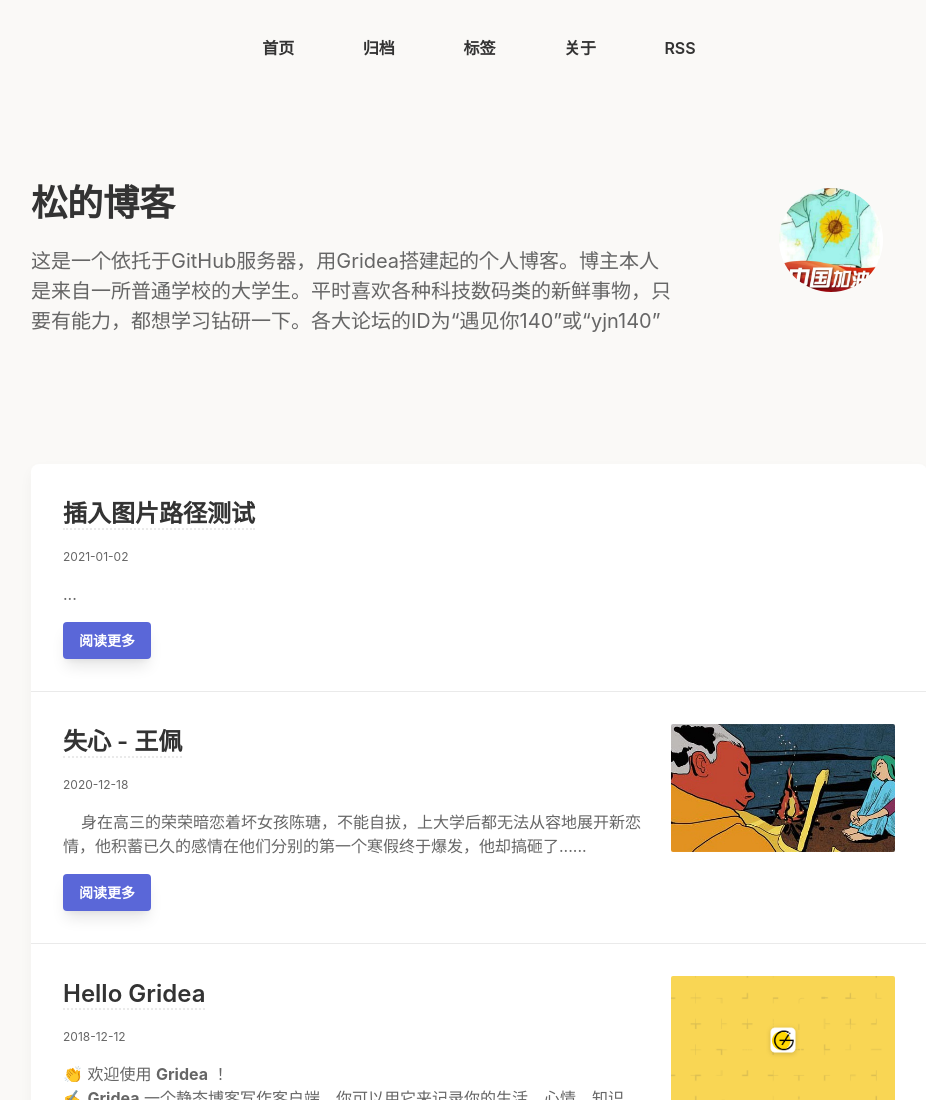
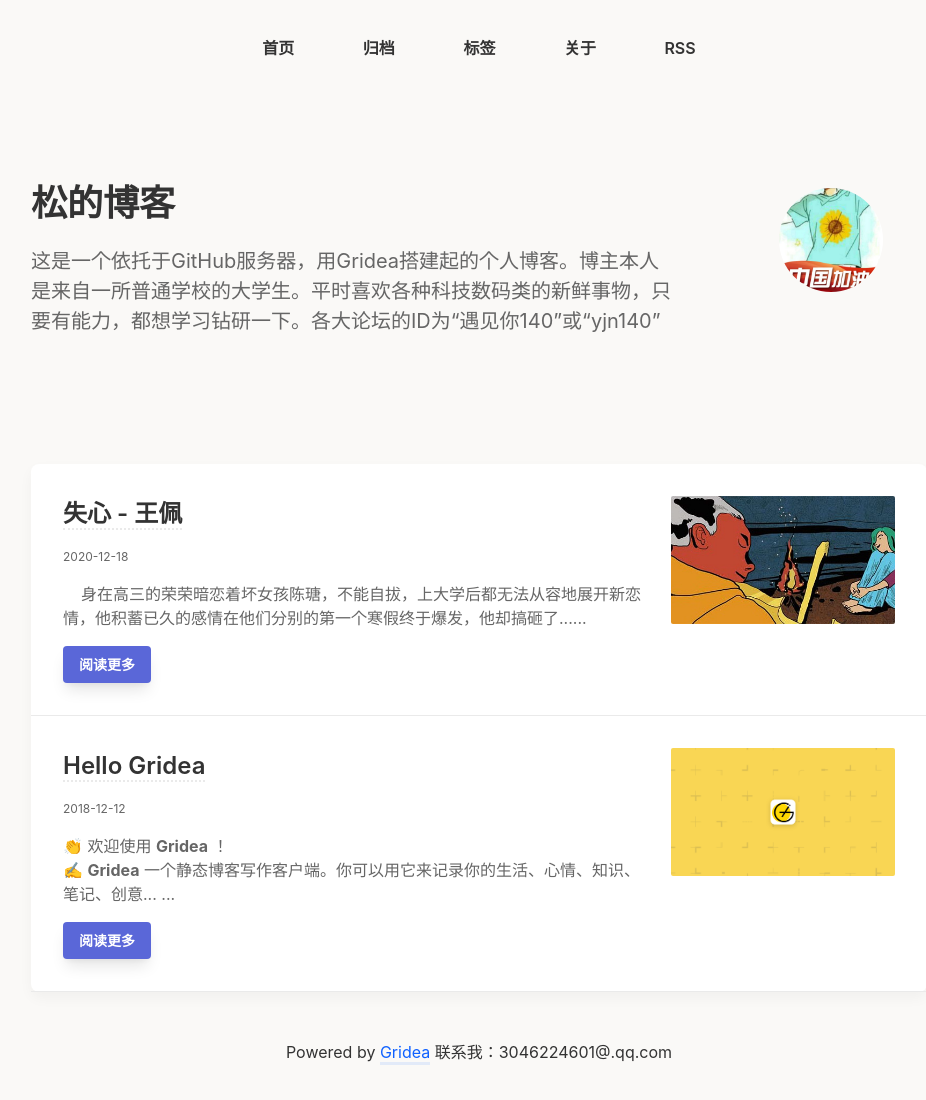
Before and after one commit to yjn140/yjn140.github.io, a plain HTML site: page index.html in a window 1280 px wide. Shown: the top 1100 px of the page, without its empty margins (161-1087 px from the left). Drawn offline with nearby package versions, Linux system fonts and the light colour scheme; a web font is replaced by a local one.

Commit message:
update from gridea: 2021-01-02 23:53:13

```diff
--- a/index.html
+++ b/index.html
@@ -63,32 +63,12 @@
 
   </div>
   <div class="md:mx-8 flex-shrink-0 self-start rounded-full border-4 border-dotted border-transparent hover:border-yellow-50 p-2 w-32 h-32 order-1 md:order-2 mx-auto s3-dotted">
-    <img class="rounded-full object-cover" src="https://yjn140.github.io/images/avatar.png?v=1609602673466" alt="松的博客" width="100%" height="100%">
+    <img class="rounded-full object-cover" src="https://yjn140.github.io/images/avatar.png?v=1609602783527" alt="松的博客" width="100%" height="100%">
   </div>
 </header>
 
 
       <div class="shadow-box bg-white dark:bg-gray-600 border-gray-300 rounded-none md:rounded-lg -mx-1 md:mx-0 md:px-0">
-
-  <div class="p-8 border-b border-gray-200 dark:border-gray-700 flex relative overflow-hidden flex-col md:flex-row animated fadeIn">
-
-    <div class="flex-1 order-2 md:order-1">
-      <h2 class="text-2xl font-semibold mb-4">
-        <a href="https://yjn140.github.io/k_5p3tfWX/" class="text-gray-700 dark:text-gray-200 border-b-2 border-dotted border-gray-200 dark:border-gray-400 dark:hover:border-gray-200 hover:border-gray-600 transition-all duration-100">
-          插入图片路径测试
-        </a>
-      </h2>
-      <div class="mb-4 text-xs text-gray-500">2021-01-02</div>
-      <div class="mb-4 text-gray-500 dark:text-gray-300">
-
-...
-      </div>
-      <a href="https://yjn140.github.io/k_5p3tfWX/" class="btn">
-        阅读更多
-      </a>
-    </div>
-
-  </div>
 
   <div class="p-8 border-b border-gray-200 dark:border-gray-700 flex relative overflow-hidden flex-col md:flex-row animated fadeIn">
 
```
Also changed, not shown: archives/index.html (+0 -9 lines), atom.xml (+1 -8 lines).
